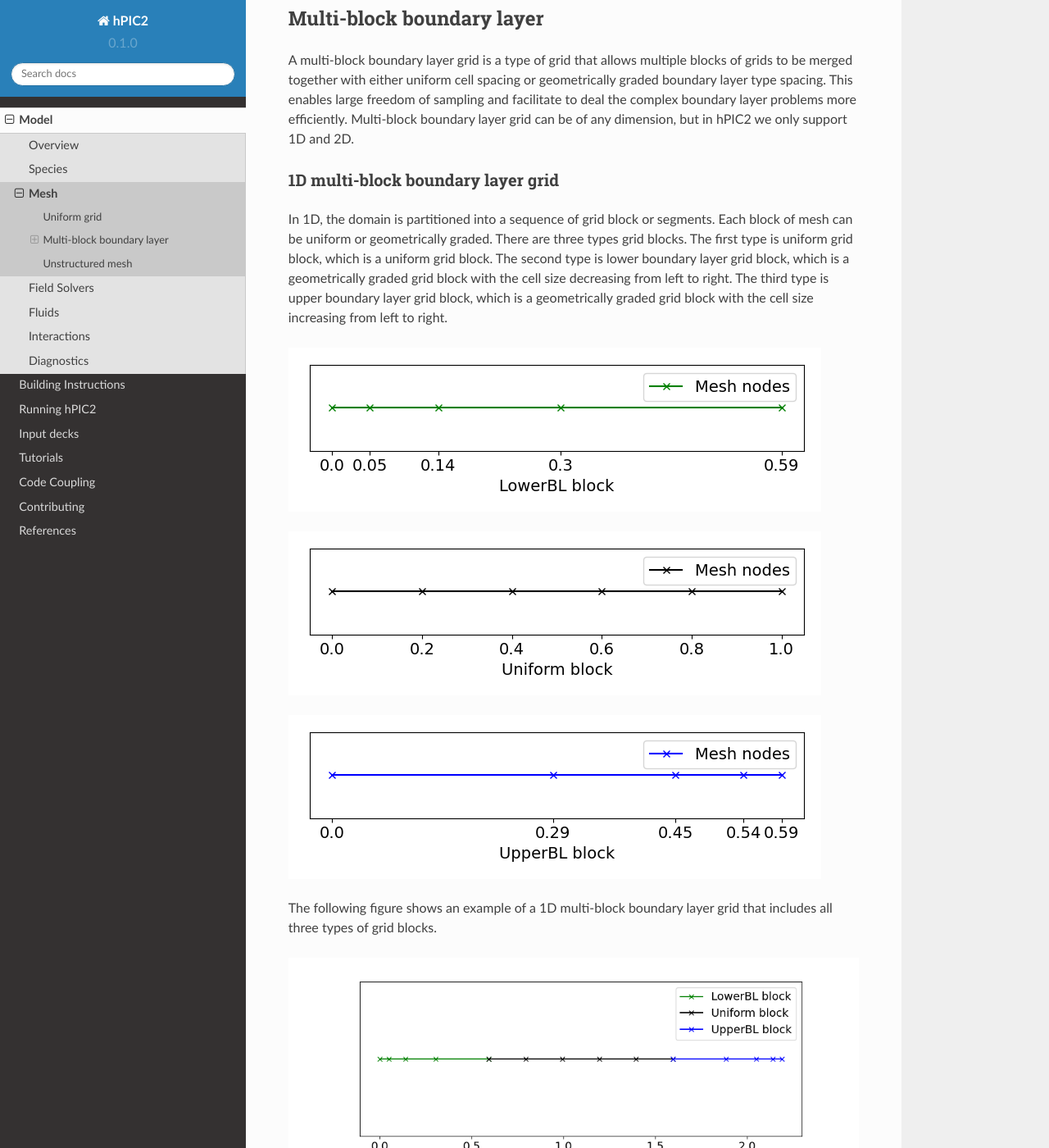
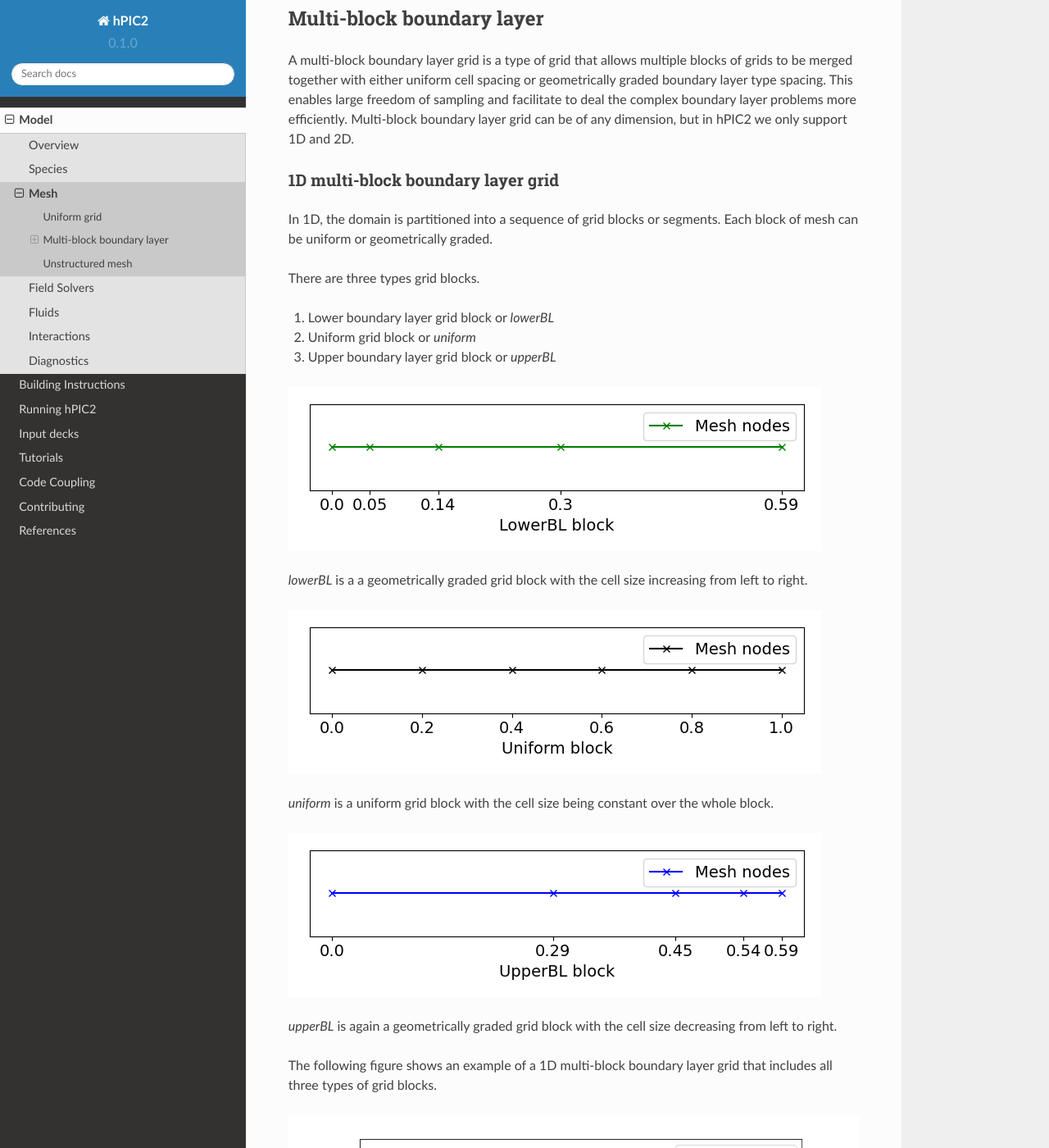
Before and after one commit to lcpp-org/hpic2doc, a Sphinx documentation site: the page built from docs/source/mesh.rst, in a window 1280 px wide and 1400 px high, scrolled down 378 px. Shown: the whole window at 82% size. Built offline with Sphinx 7.4.7 and the Read the Docs theme 2.0.0, drawn with Linux system fonts in a browser that asks for light colours; some of the changed text lies outside the part shown.

Commit message:
Description for 1d Multi-block added

```diff
--- a/docs/source/mesh.rst
+++ b/docs/source/mesh.rst
@@ -26,30 +26,38 @@ support 1D and 2D.
 1D multi-block boundary layer grid
 ~~~~~~~~~~~~~~~~~~~~~~~~~~~~~~~~~~
 
-In 1D, the domain is partitioned into a sequence of grid block or segments.
+In 1D, the domain is partitioned into a sequence of grid blocks or segments.
 Each block of mesh can be uniform or geometrically graded.
+
 There are three types grid blocks.
-The first type is uniform grid block, which is a uniform grid block.
-The second type is lower boundary layer grid block, which is a geometrically
-graded grid block with the cell size decreasing from left to right.
-The third type is upper boundary layer grid block, which is a geometrically
-graded grid block with the cell size increasing from left to right.
 
+#.  Lower boundary layer grid block or `lowerBL`
+#.  Uniform grid block or `uniform`
+#.  Upper boundary layer grid block or `upperBL`
 
 .. figure:: figures/lowerbl.png
    :alt:
 
+`lowerBL` is a a geometrically graded grid block with the cell size increasing from left to right.
+
 .. figure:: figures/uniform.png
    :alt:
 
+`uniform` is a uniform grid block with the cell size being constant over the whole block.
+
 .. figure:: figures/upperbl.png
    :alt:
+
+`upperBL` is again a geometrically graded grid block with the cell size decreasing from left to right.
 
 The following figure shows an example of a 1D multi-block boundary layer grid that
 includes all three types of grid blocks.
 
 .. figure:: figures/1d_block_structured_mesh.png
    :alt:
+
+Here, the first block is a lowerBL block, middle block is a uniform block, and the
+last block is a upperBL block.
 
 2D multi-block boundary layer grid
 ~~~~~~~~~~~~~~~~~~~~~~~~~~~~~~~~~~
```
